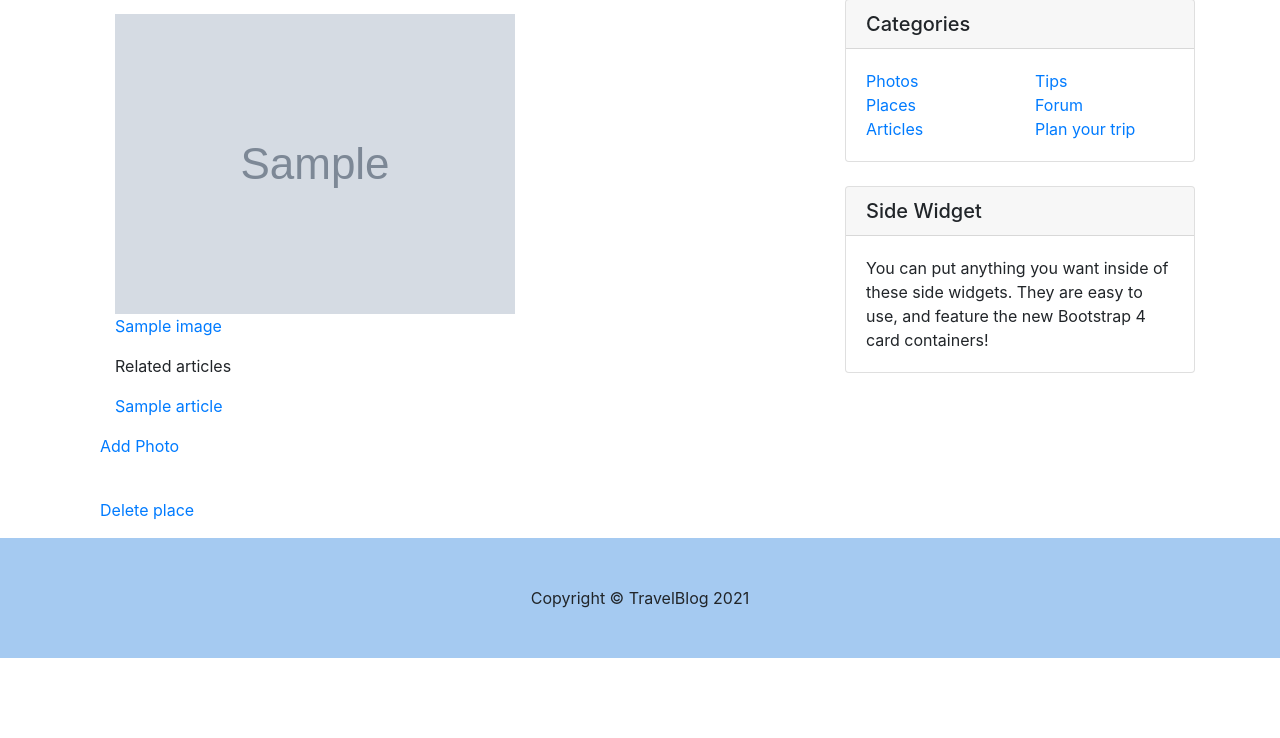
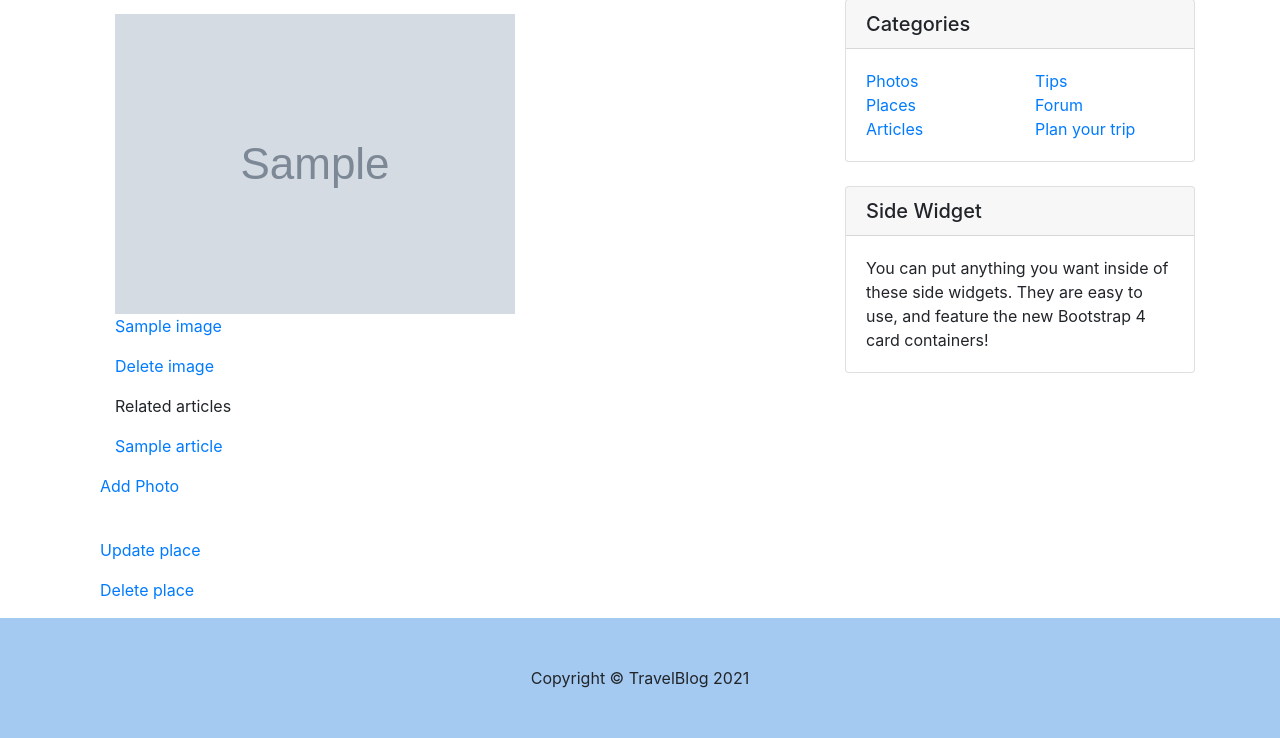
Before and after one commit to konradkrasno/travelblog, a Django app: a page that uses places/templates/places/place/detail.html in a window 1280 px wide. Shown: the part 282-1020 px from the top of the page. Before the commit the page ends 940 px from the top, so only its background shows below. Run offline with Django 3.2, Linux system fonts and the light colour scheme; a user stored in the database is signed in; tables that the repository leaves empty hold one stand-in row (values such as "Sample post"); grey boxes marked "Sample" are stand-in pictures; some libraries are stand-ins or nearby versions.

Commit message:
Change success_url for images views

```diff
--- a/images/views.py
+++ b/images/views.py
@@ -39,7 +39,7 @@ class AddImageView(LoginRequiredMixin, CreateView):
         return super().form_valid(form)
 
     def get_success_url(self):
-        return reverse("images:list", args=[self.request.user.username])
+        return reverse("places:detail", args=[self.object.place.id, self.object.place.slug])
 
 
 class DeleteImageView(LoginRequiredMixin, DeleteView):
@@ -47,4 +47,4 @@ class DeleteImageView(LoginRequiredMixin, DeleteView):
     template_name = "confirm_delete.html"
 
     def get_success_url(self):
-        return reverse("images:list", args=[self.request.user.username])
+        return reverse("places:detail", args=[self.object.place.id, self.object.place.slug])
--- a/places/templates/places/place/detail.html
+++ b/places/templates/places/place/detail.html
@@ -15,6 +15,9 @@
       {% for image in place.images.all %}
         <a href="{{ image.get_absolute_url }}"><img src="{% thumbnail image.image 500x0 %}"></a>
         <a href="{{ image.place.get_absolute_url }}"><p>{{ image.title }}</p></a>
+        {% if image.author == request.user %}
+          <a href="{% url 'images:delete' pk=image.id %}"><p>Delete image</p></a>
+        {% endif %}
       {% endfor %}
       <p>Related articles</p>
       {% for article_place in place.article_places.all %}
@@ -22,8 +25,11 @@
       {% endfor %}
     </div>
 
-    <a href="{% url 'images:add' place_id=place.id %}"><p>Add Photo</p></a>
-    <br>
-    <a href="{% url 'places:delete' pk=place.id %}"><p>Delete place</p></a>
+    {% if place.author == request.user %}
+      <a href="{% url 'images:add' place_id=place.id %}"><p>Add Photo</p></a>
+      <br>
+      <a href="{% url 'places:update' pk=place.id slug=place.slug %}"><p>Update place</p></a>
+      <a href="{% url 'places:delete' pk=place.id %}"><p>Delete place</p></a>
+    {% endif %}
   </div>
 {% endblock %}
--- a/places/templates/places/place/place_form.html
+++ b/places/templates/places/place/place_form.html
@@ -1,5 +1,4 @@
 {% extends "base.html" %}
-
 {% load crispy_forms_tags %}
 
 {% block head %}{{ form.media }}{% endblock %}
```
Also changed, not shown: images/templates/images/image/detail.html (+7 -5 lines).
